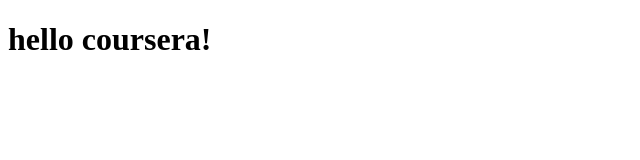
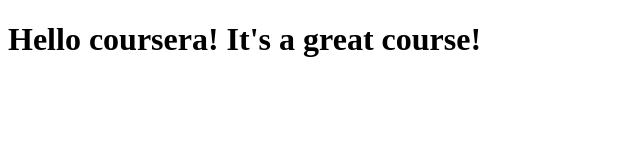
Before and after one commit to Anum-Nav/coursera-test, a plain HTML site: page site/index.html in a window 1280 px wide. Shown: the whole page, without its empty margins (0-640 px from the left). Drawn offline with Linux system fonts and the light colour scheme.

Commit message:
small addition to the page content

```diff
--- a/site/index.html
+++ b/site/index.html
@@ -3,10 +3,10 @@
 <head>
 	<meta charset="utf-8">
 	<meta name="viewport" content="width=device-width, initial-scale=1">
-	<title>hello coursera!</title>
+	<title>Hello Coursera!</title>
 </head>
 <body>
-	<h1> hello coursera! </h1>
+	<h1> Hello coursera! It's a great course!</h1>
 
 </body>
 </html>
```
